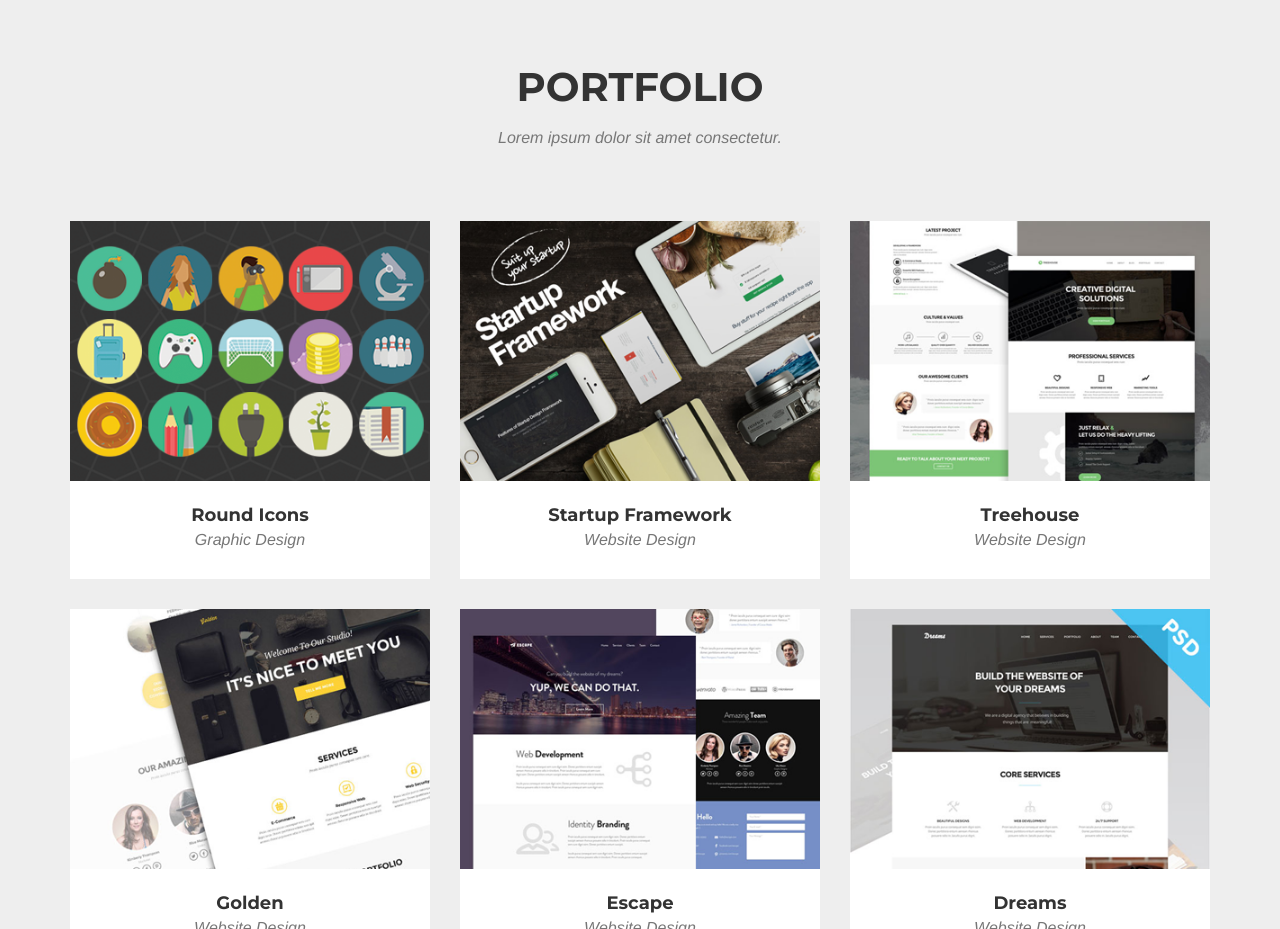
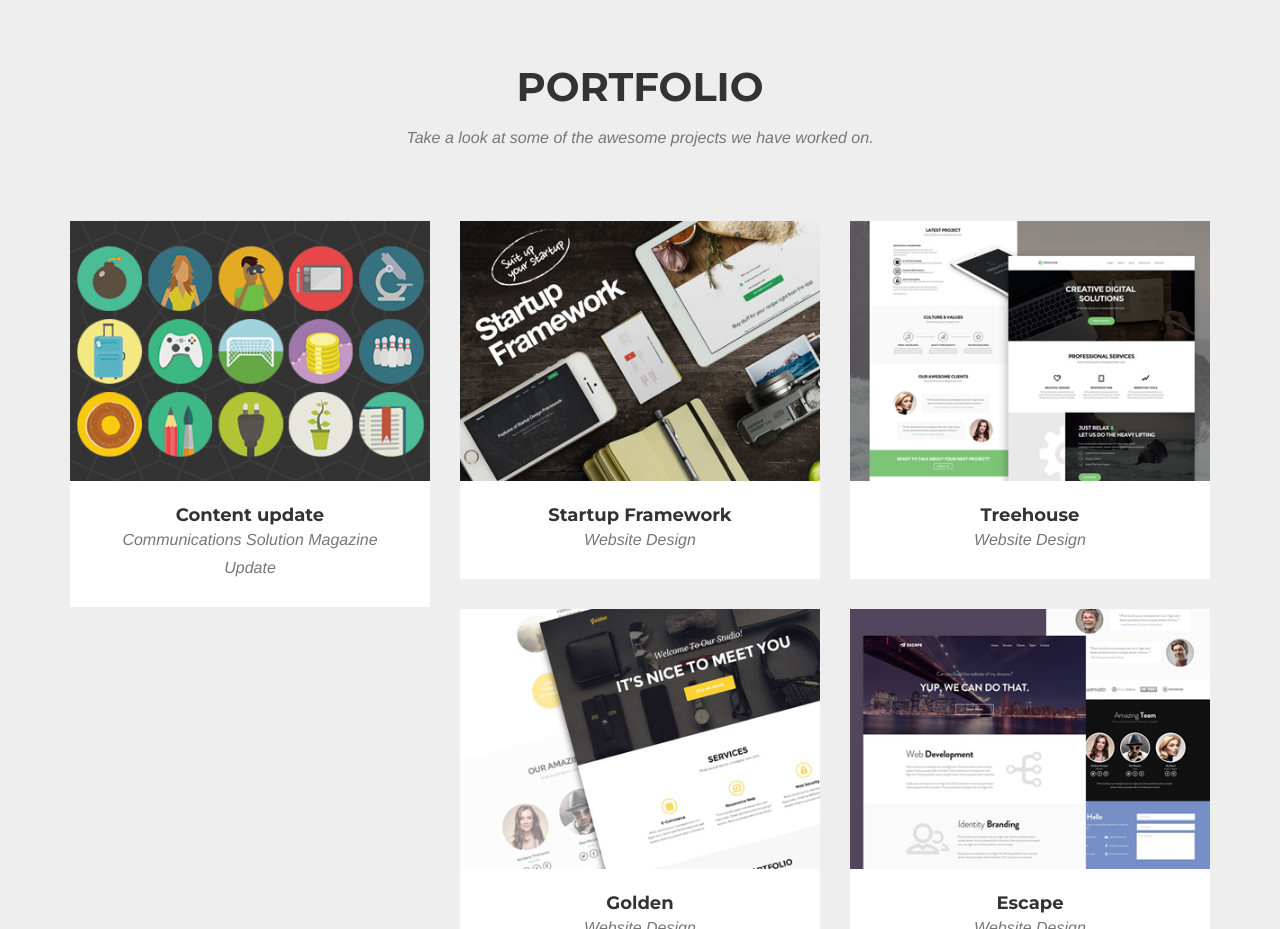
Before and after one commit to chinedualumba/my-website, a website: page index.html in a window 1280 px wide. Shown: the part 1620-2549 px from the top of the page. Drawn offline with nearby package versions, Linux system fonts and the light colour scheme; a web font is replaced by a local one.

Commit message:
updated the portfolio a little

```diff
--- a/index.html
+++ b/index.html
@@ -132,7 +132,7 @@
             <div class="row">
                 <div class="col-lg-12 text-center">
                     <h2 class="section-heading">Portfolio</h2>
-                    <h3 class="section-subheading text-muted">Lorem ipsum dolor sit amet consectetur.</h3>
+                    <h3 class="section-subheading text-muted">Take a look at some of the awesome projects we have worked on.</h3>
                 </div>
             </div>
             <div class="row">
@@ -146,8 +146,8 @@
                         <img src="img/portfolio/roundicons.png" class="img-responsive" alt="">
                     </a>
                     <div class="portfolio-caption">
-                        <h4>Round Icons</h4>
-                        <p class="text-muted">Graphic Design</p>
+                        <h4>Content update</h4>
+                        <p class="text-muted">Communications Solution Magazine Update</p>
                     </div>
                 </div>
                 <div class="col-md-4 col-sm-6 portfolio-item">
```
Also changed, not shown: 5 other files.
